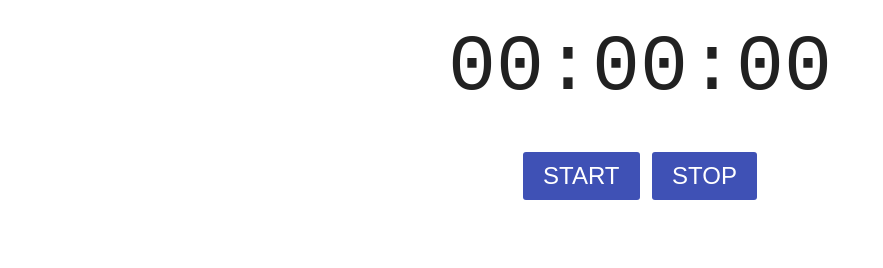
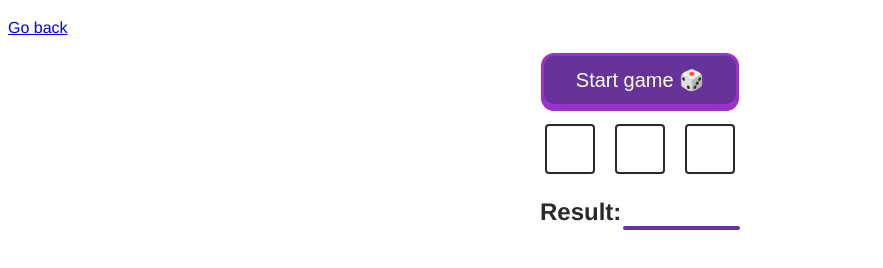
Before and after one commit to Katrinast/goit-js-hw-009, a plain HTML site: page index.html in a window 1280 px wide. Shown: the whole page, without its empty margins (0-883 px from the left). Drawn offline with Linux system fonts and the light colour scheme.

Commit message:
practice

```diff
--- a/css/style.css
+++ b/css/style.css
@@ -57,7 +57,7 @@ img {
   opacity: 1;
 } */
 
-.timer {
+/* .timer {
   margin-left: auto;
   margin-right: auto;
   text-align: center;
@@ -89,4 +89,68 @@ img {
 
 .timer-btn.is-active {
   background-color: #2196f3;
+} */
+
+.item {
+  width: 50px;
+  height: 50px;
+  border: 1px solid black;
+  outline: auto;
+  text-align: center;
+  vertical-align: middle;
+  line-height: 50px;
 }
+
+.start-btn {
+  display: block;
+  padding: 10px 30px;
+  margin-inline: auto;
+  margin-bottom: 20px;
+  font-size: 1.25rem;
+  color: white;
+  border-radius: 10px;
+  border-color: transparent;
+  background-color: rebeccapurple;
+  box-shadow: 0 4px 0 3px darkorchid, 0 0 0 3px darkorchid;
+  transition: 200ms;
+
+  &:hover {
+    box-shadow: 0 0px 0 3px darkorchid, 0 0 0 3px darkorchid;
+  }
+  &:active {
+    box-shadow: 0 0 0 0 darkorchid, 0 0 0 0 darkorchid;
+  }
+}
+.container {
+  display: flex;
+  justify-content: center;
+  align-items: center;
+  gap: 20px;
+  font-size: 2rem;
+}
+
+.result {
+  display: flex;
+  gap: 2px;
+  max-width: 200px;
+  margin-inline: auto;
+  margin-top: 20px;
+  font-size: 1.5rem;
+}
+
+.result-text {
+  position: relative;
+  flex-grow: 1;
+  text-align: center;
+
+  &::after {
+    content: "";
+    position: absolute;
+    bottom: 0;
+    left: 0;
+    width: 100%;
+    height: 4px;
+    border-radius: 2px;
+    background-color: rebeccapurple;
+  }
+}
--- a/index.html
+++ b/index.html
@@ -10,15 +10,27 @@
     <!-- NOTIFICATION -->
     <!-- <p class="alert success js-alert">Success!</p> -->
 
-    <div class="timer">
+    <!-- <div class="timer">
       <p class="clockface">00:00:00</p>
 
       <div class="actions">
         <button class="timer-btn" data-action-start>Start</button>
         <button class="timer-btn" data-action-stop>Stop</button>
       </div>
+    </div> -->
+    <p><a href="index.html">Go back</a></p>
+
+    <button class="start-btn">Start game 🎲</button>
+
+    <div class="container">
+      <div class="item"></div>
+      <div class="item"></div>
+      <div class="item"></div>
     </div>
-    <script src="./js/task-1.js"></script>
-    <script src="./js/task-2.js"></script>
+
+    <p class="result"><b>Result: </b><span class="result-text"></span></p>
+    <!-- <script src="./js/task-1.js"></script>
+    <script src="./js/task-2.js"></script> -->
+    <script src="./js/task-3.js"></script>
   </body>
 </html>
--- /dev/null
+++ b/js/task-3.js
@@ -0,0 +1,45 @@
+// promise
+
+// const promise = new Promise((resolve, reject) => {
+
+// });
+// console.log(promise);
+
+
+const startBtn = document.querySelector('.start-btn');
+const container = document.querySelector('.container');
+const result = document.querySelector('.result-text');
+
+function handleStartBtn() {
+  result.innerHTML = '';
+  const promises = [...container.children].map(() => {
+    return new Promise((resolve, reject) => {
+      const random = Math.random() > 0.5;
+
+      if (random) {
+        resolve('🤑');
+      } else {
+        reject('👿');
+      }
+    });
+  });
+
+  Promise.allSettled(promises).then(items => {
+    const isWinner =
+      items.every(item => item.status === 'fulfilled') ||
+      items.every(item => item.status === 'rejected');
+
+    items.forEach((item, index) => {
+      container.children[index].textContent = '';
+      setTimeout(() => {
+        container.children[index].textContent = item.value || item.reason;
+
+        if (index === items.length - 1) {
+          result.innerHTML = isWinner ? 'Winner' : 'Loser';
+        }
+      }, 1000 * (index + 1));
+    });
+  });
+}
+
+startBtn.addEventListener('click', handleStartBtn);
```
